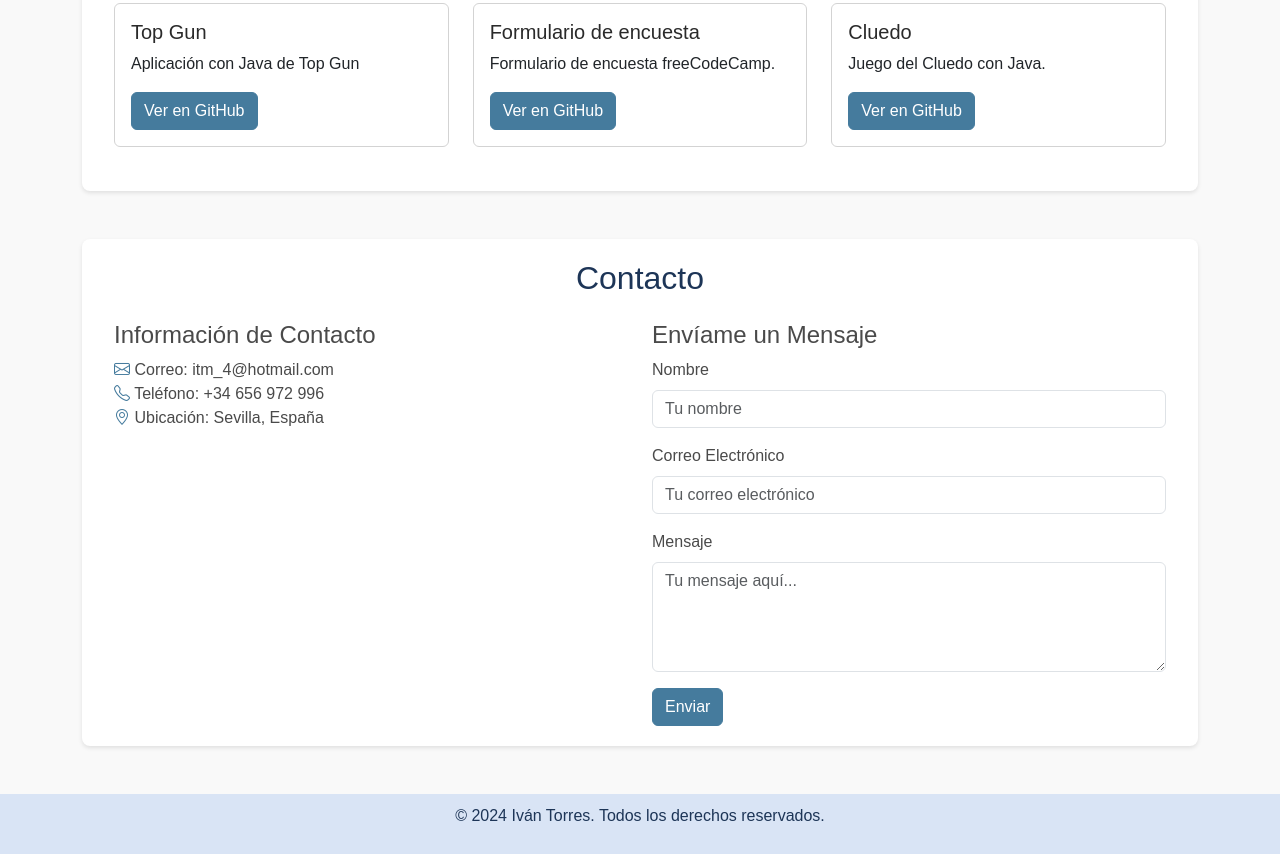
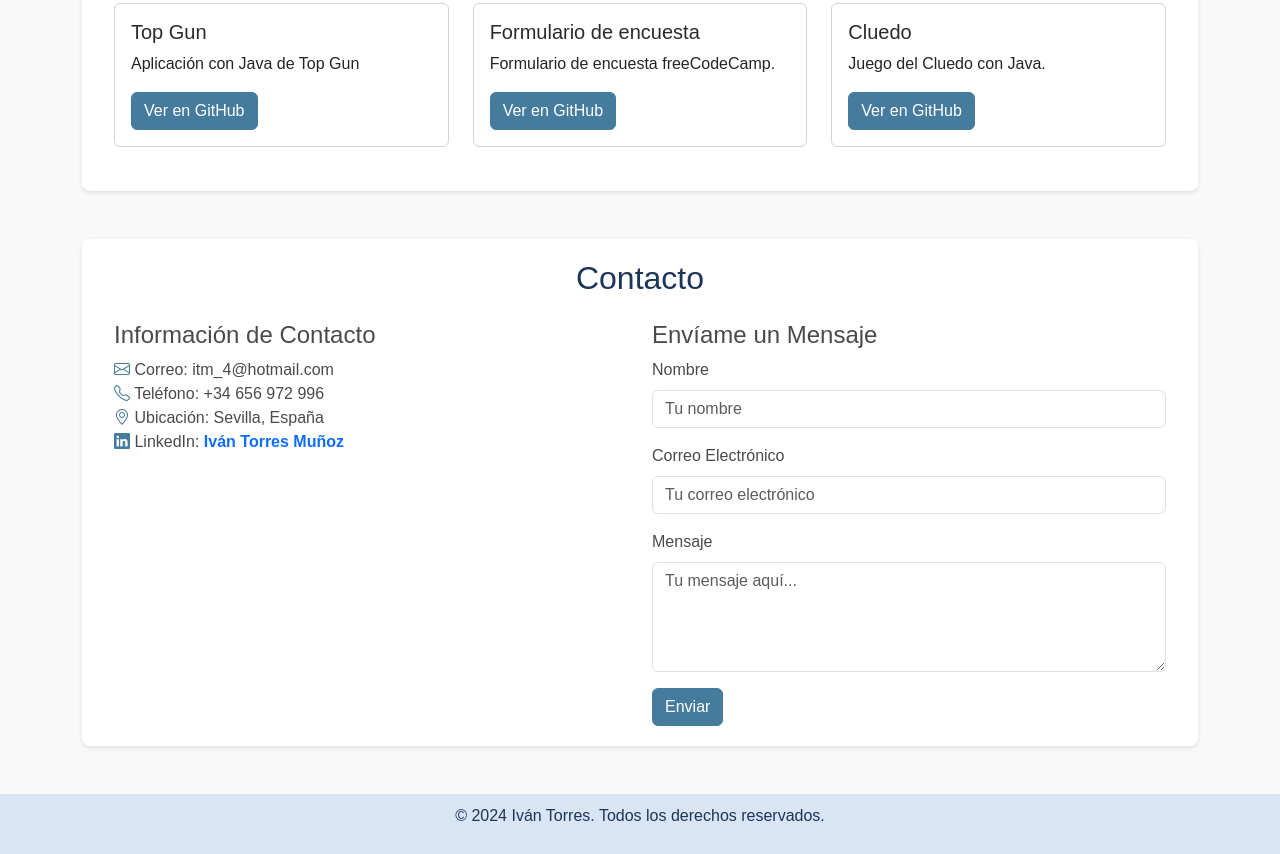
Before and after one commit to Ivantm4/CV-Bootstrap, a plain HTML site: page index.html in a window 1280 px wide. Shown: the part 2026-2880 px from the top of the page. Drawn offline with nearby package versions, Linux system fonts and the light colour scheme.

Commit message:
CV-Bootstrat

```diff
--- a/index.html
+++ b/index.html
@@ -240,6 +240,9 @@
                             <li>
                                 <i class="bi bi-geo-alt"></i> Ubicación: Sevilla, España
                             </li>
+                            <li>
+                                <i class="bi bi-linkedin"></i> LinkedIn: <a href="https://www.linkedin.com/in/iv%C3%A1n-torres-mu%C3%B1oz-338b0416b/" target="_blank" class="text-primary fw-bold">Iván Torres Muñoz</a>
+                            </li>
                         </ul>
                     </div>
                     <div class="col-md-6">
```
